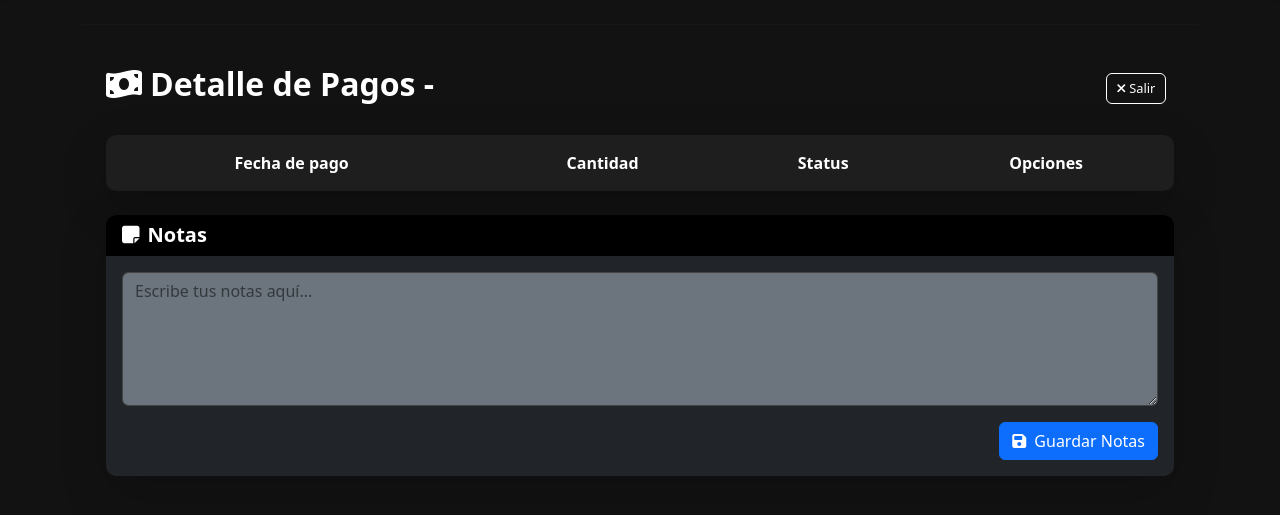
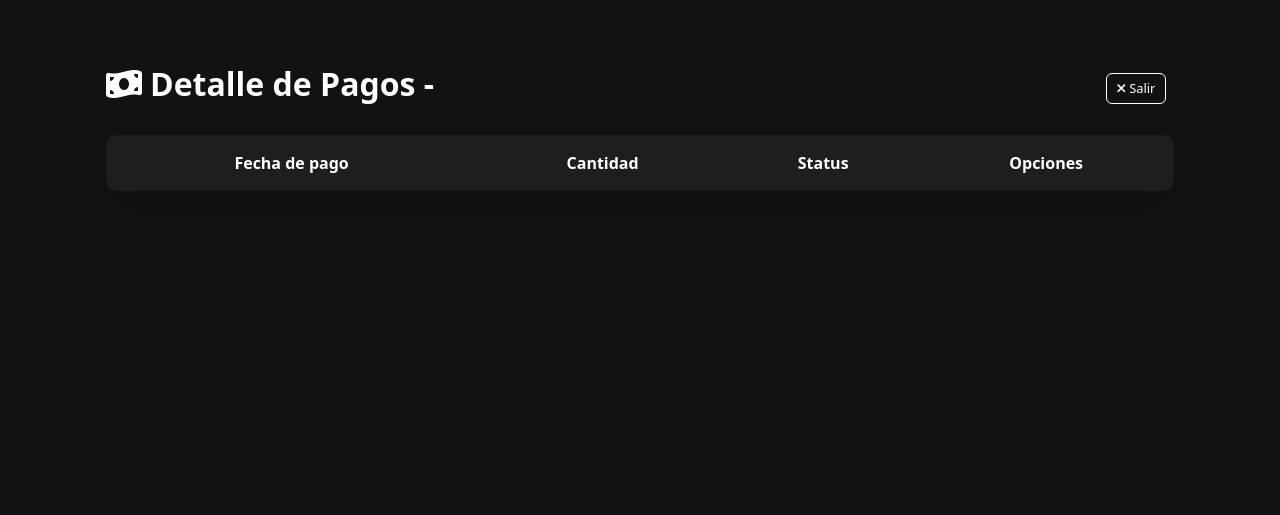
Before and after one commit to EnriqueVilledaGarcia/Financiera, a Flask app: page /detalle_credito/1/1 in a window 1280 px wide. Shown: the part 66-581 px from the top of the page. Run offline with Flask 3, Linux system fonts and the light colour scheme; the visitor is signed in with stand-in values (Sample User, id 1); lists and menus that the app fills with data are empty; some libraries are stand-ins or nearby versions.

Commit message:
Nueva version estable

```diff
--- a/templates/fechas_pagos.html
+++ b/templates/fechas_pagos.html
@@ -113,26 +113,6 @@
             </div>
         </div>
     </div>
-
-    <div class="card border-0 shadow-lg bg-dark text-white mt-4">
-        <div class="card-header bg-black">
-            <h5 class="fw-bold mb-0">
-                <i class="fas fa-sticky-note me-2"></i>Notas
-            </h5>
-        </div>
-        <div class="card-body">
-            <form onsubmit="guardarNotas(event)">
-                <div class="mb-3">
-                    <textarea class="form-control bg-secondary text-white" name="notas" id="notas" rows="5" placeholder="Escribe tus notas aquí..."></textarea>
-                </div>
-                <div class="d-flex justify-content-end">
-                    <button type="submit" class="btn btn-primary">
-                        <i class="fas fa-save me-1"></i> Guardar Notas
-                    </button>
-                </div>
-            </form>
-        </div>
-    </div>
 </div>
 
 <script src="https://cdn.jsdelivr.net/npm/sweetalert2@11"></script>
@@ -170,32 +150,6 @@
             if (result.isConfirmed) {
                 event.target.submit(); // Envía el formulario si se confirma
             }
-        });
-    }
-
-    // Cargar notas desde localStorage al cargar la página
-    document.addEventListener('DOMContentLoaded', () => {
-        const notasTextarea = document.getElementById('notas');
-        const notasGuardadas = localStorage.getItem('notas_cliente_{{ cliente.id_cliente }}');
-        if (notasGuardadas) {
-            notasTextarea.value = notasGuardadas;
-        }
-    });
-
-    // Guardar notas en localStorage
-    function guardarNotas(event) {
-        event.preventDefault();
-        const notasTextarea = document.getElementById('notas');
-        const notas = notasTextarea.value;
-        localStorage.setItem('notas_cliente_{{ cliente.id_cliente }}', notas);
-
-        // Mostrar alerta con SweetAlert2
-        Swal.fire({
-            icon: 'success',
-            title: '¡Notas guardadas!',
-            text: 'Tus notas se han guardado correctamente.',
-            confirmButtonColor: '#3085d6',
-            confirmButtonText: 'Aceptar'
         });
     }
 </script>
```
